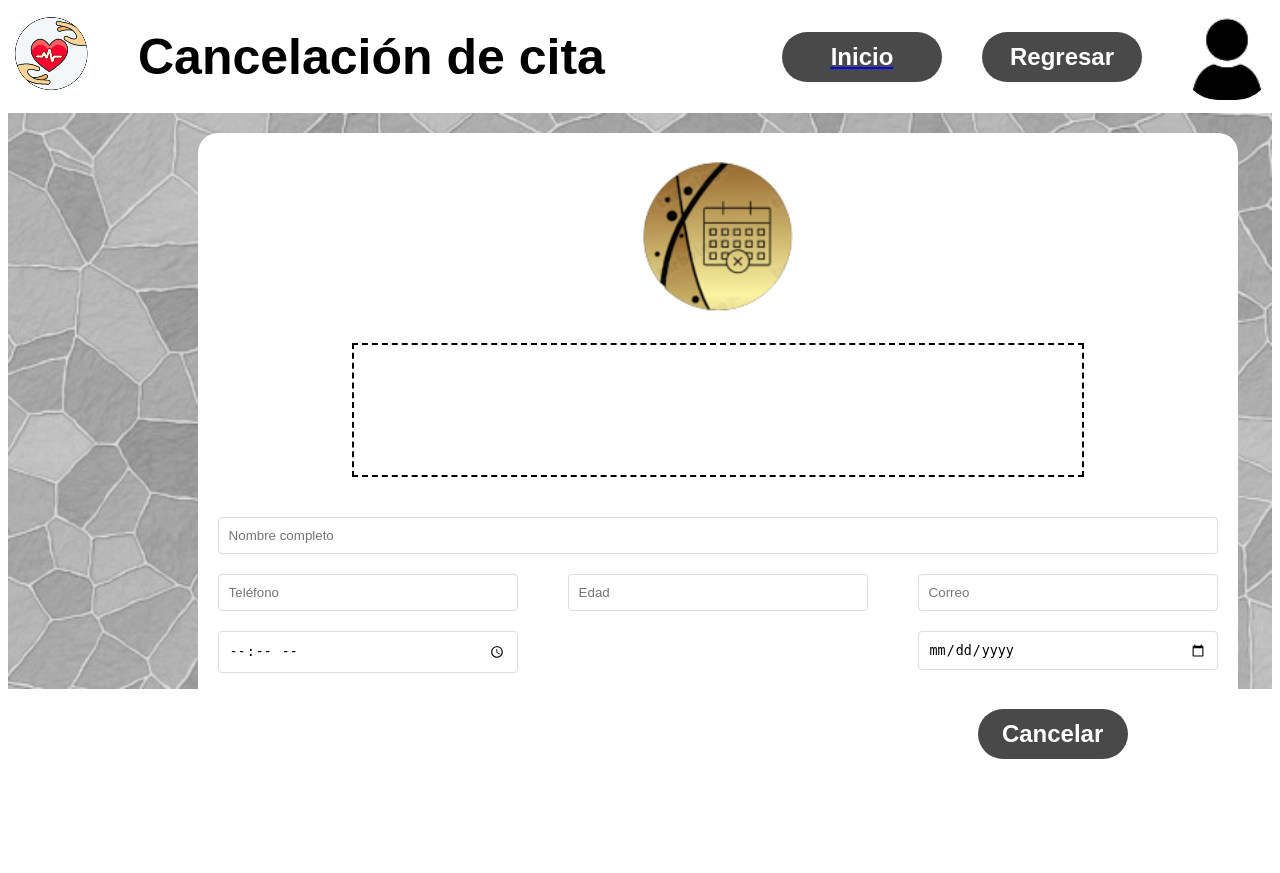
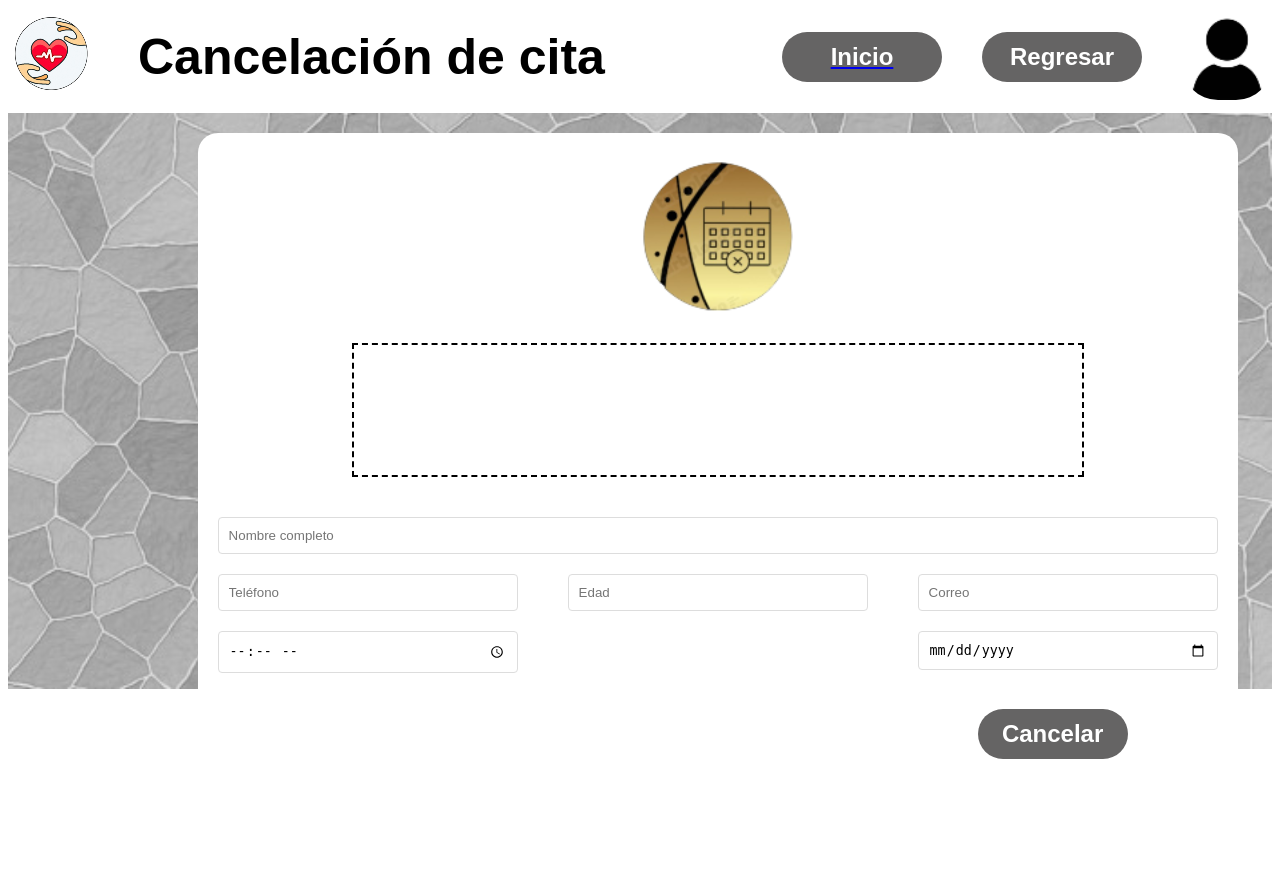
Before and after one commit to Roroma24/Proyecto, a Flask app: page /cancel in a window 1280 px wide. Run offline with Flask 3, Linux system fonts and the light colour scheme.

Commit message:
se ajusto la hoja de estilos de busqueda.css, en los botones tanto en el boton salir, regresar, cancelar cita

```diff
--- a/app/templates/cancelacion.html
+++ b/app/templates/cancelacion.html
@@ -37,12 +37,12 @@ fecha de la cita a cancelar.
       <div class="container_2">
         <div class="nexttop">
           <a href="{{ url_for('index') }}"> <!-- Enlace para salir -->
-            <div class="accion" style="text-align: center; color: #fff; font-size: 24px; font-weight: bolder; display: flex; align-items: center; justify-content: center; height: 50px;">Inicio</div> <!-- Botón para ir a la página de inicio -->
+            <div class="accion" style="text-align: center; color: #fff; font-size: 24px; font-weight: bolder; display: flex; align-items: center; justify-content: center; height: 50px;background-color: #656464">Inicio</div> <!-- Botón para ir a la página de inicio -->
           </a>
 
           <!-- Botón de regresar (sin enlace asignado aún) -->
           <a href="{{ url_for('file', opcion='cancel') }}" style="text-decoration: none;">
-            <div class="accion" style="text-align: center; color: #fff; font-size: 24px; font-weight: bolder; display: flex; align-items: center; justify-content: center; height: 50px;">Regresar</div>
+            <div class="accion" style="text-align: center; color: #fff; font-size: 24px; font-weight: bolder; display: flex; align-items: center; justify-content: center; height: 50px;background-color: #656464">Regresar</div>
           </a>
 
           <!-- Menú desplegable -->
@@ -95,7 +95,7 @@ fecha de la cita a cancelar.
             <!-- Botón para cancelar la cita -->
             <div class="campo">
               <a href="{{ url_for('file', opcion='cancel') }}" style="text-decoration: none;">
-                <div class="accion" style="position: absolute;left: 75%;bottom: 13%;text-align: center; color: #fff; font-size: 24px; font-weight: bolder; display: flex; align-items: center; justify-content: center; height: 50px; width: 150px; ">
+                <div class="accion" style="position: absolute;left: 75%;bottom: 13%;text-align: center; color: #fff; font-size: 24px; font-weight: bolder; display: flex; align-items: center; justify-content: center; height: 50px; width: 150px;background-color: #656464 ">
                     Cancelar
                 </div>
             </a>
```
